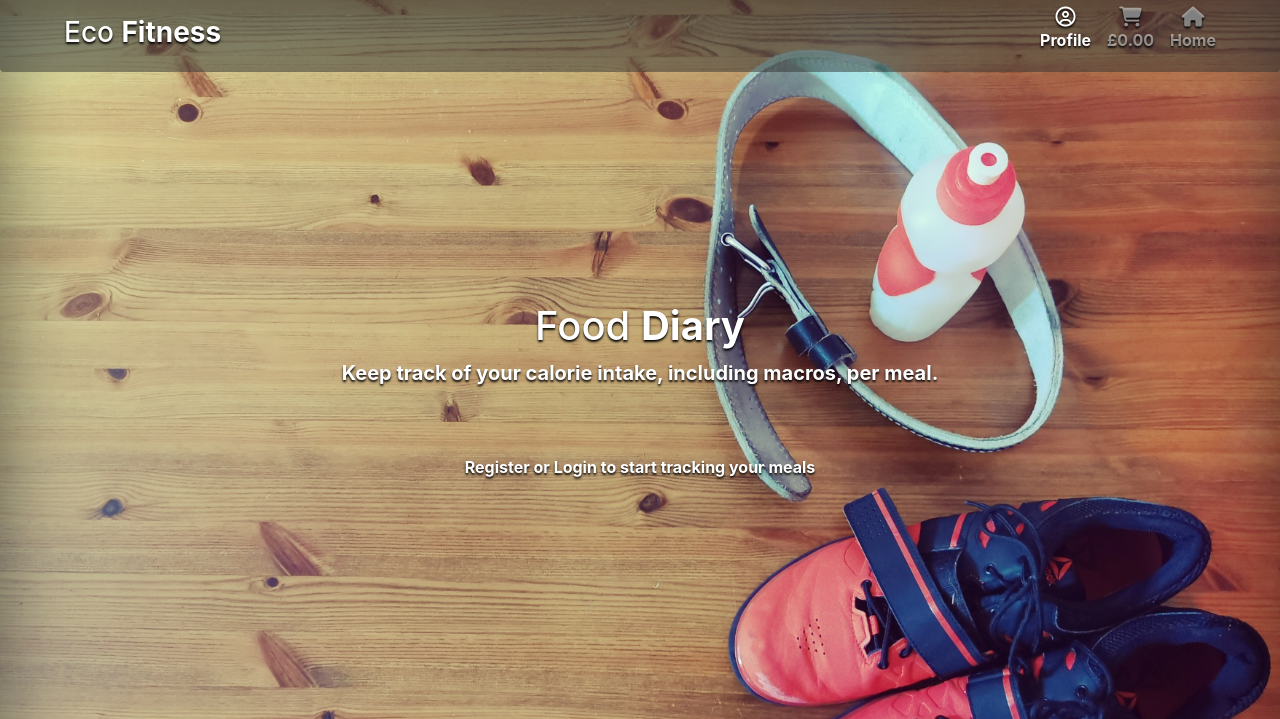
After one commit to Tilly3g/eco-fitness, a Django app: page /foods/ in a window 1280 px wide. The commit adds this page. Shown: the top 719 px of the page. Run offline with Django 3.2, Linux system fonts and the light colour scheme; some libraries are stand-ins or nearby versions.

Commit message:
Add view for food diary (nutrition)

```diff
--- a/eco_fitness/urls.py
+++ b/eco_fitness/urls.py
@@ -22,4 +22,5 @@ urlpatterns = [
     path('admin/', admin.site.urls),
     path('accounts/', include('allauth.urls')),
     path('', include('home.urls')),
+    path('foods/', include('nutrition.urls')),
 ] + static(settings.MEDIA_URL, document_root=settings.MEDIA_ROOT)
--- a/home/templates/home/index.html
+++ b/home/templates/home/index.html
@@ -13,7 +13,7 @@
 		    <a href="#" class="btn btn-lg btn-secondary">Shop now!</a>
 	    </p>
     {% if request.user.is_authenticated %}
-        <p class="font-weight-bold paragraph-margin">Track your meals in your <a class="index-link" href="#">Food Diary!</a></p>
+        <p class="font-weight-bold paragraph-margin">Track your meals in your <a class="index-link" href="{% url 'nutrition' %}">Food Diary!</a></p>
     {% else %}
         <p class="font-weight-bold paragraph-margin"><a class="index-link" href="{% url 'account_signup' %}">Register</a> or <a class="index-link" href="{% url 'account_login' %}">Login</a> to start tracking your meals</p>
     {% endif %}
--- a/home/urls.py
+++ b/home/urls.py
@@ -1,4 +1,3 @@
-from django.contrib import admin
 from django.urls import path, include
 from . import views
 
--- /dev/null
+++ b/nutrition/templates/nutrition/nutrition.html
@@ -0,0 +1,20 @@
+{% extends "base.html" %}
+{% load static %}
+
+{% block page_header %}
+	    <h1 class="diary-heading">Food <strong>Diary</strong></h1>
+	{% endblock %}
+
+	{% block content %}
+	    <p class="lead font-weight-bold paragraph-margin">Keep track of your calorie intake, including macros, per meal.</p>
+    {% if request.user.is_authenticated %}
+        <p class="font-weight-bold paragraph-margin">Snacks</p>
+        <p class="font-weight-bold paragraph-margin">Breakfast</p>
+        <p class="font-weight-bold paragraph-margin">Lunch</p>
+        <p class="font-weight-bold paragraph-margin">Dinner</p>
+        <p class="font-weight-bold paragraph-margin">Water intake</p>
+    {% else %}
+        <p class="font-weight-bold paragraph-margin"><a class="index-link" href="{% url 'account_signup' %}">Register</a> or <a class="index-link" href="{% url 'account_login' %}">Login</a> to start tracking your meals</p>
+    {% endif %}
+
+	{% endblock %}
--- /dev/null
+++ b/nutrition/urls.py
@@ -0,0 +1,6 @@
+from django.urls import path
+from . import views
+
+urlpatterns = [
+    path('', views.all_nutrition, name='nutrition')
+]
--- a/nutrition/views.py
+++ b/nutrition/views.py
@@ -1,3 +1,15 @@
 from django.shortcuts import render
+from .models import Nutrition
 
 # Create your views here.
+
+
+def all_nutrition(request):
+
+    foods = Nutrition.objects.all()
+
+    context = {
+        'foods': foods,
+    }
+
+    return render(request, 'nutrition/nutrition.html', context)
--- a/templates/base.html
+++ b/templates/base.html
@@ -63,7 +63,7 @@
         <div class="row no-margin container-fluid">
             <header class="masthead mb-auto container-fluid rounded-bottom">
                 <div class="inner">
-                    <a href="#"><h3 class="masthead-brand">Eco <strong>Fitness</strong></h3></a>
+                    <a href="{% url 'home' %}"><h3 class="masthead-brand">Eco <strong>Fitness</strong></h3></a>
                     <nav class="nav nav-masthead justify-content-center">
                         <a class="nav-link active" href="#" id="profile-options" data-toggle="dropdown" aria-haspopup="true" aria-expanded="false">
                             <div class="text-center">
@@ -84,7 +84,7 @@
                             {% endif %}
                         </div>
                     {% if request.user.is_authenticated %}
-                        <a class="nav-link" href="#">
+                        <a class="nav-link" href="{% url 'nutrition' %}">
                             <div class="text-center add-margin">
                                 <div><i class="far fa-list-alt fa-lg"></i></div>
                                 <p class="my-0">Food Diary
@@ -104,7 +104,7 @@
                                 </p>
                             </div>
                         </a>
-                        <a class="nav-link hide-on-xs" href="#">
+                        <a class="nav-link hide-on-xs" href="{% url 'home' %}">
                             <div class="text-center">
                                 <div><i class="fas fa-home fa-lg"></i></div>
                                 <p class="my-0">Home
```
